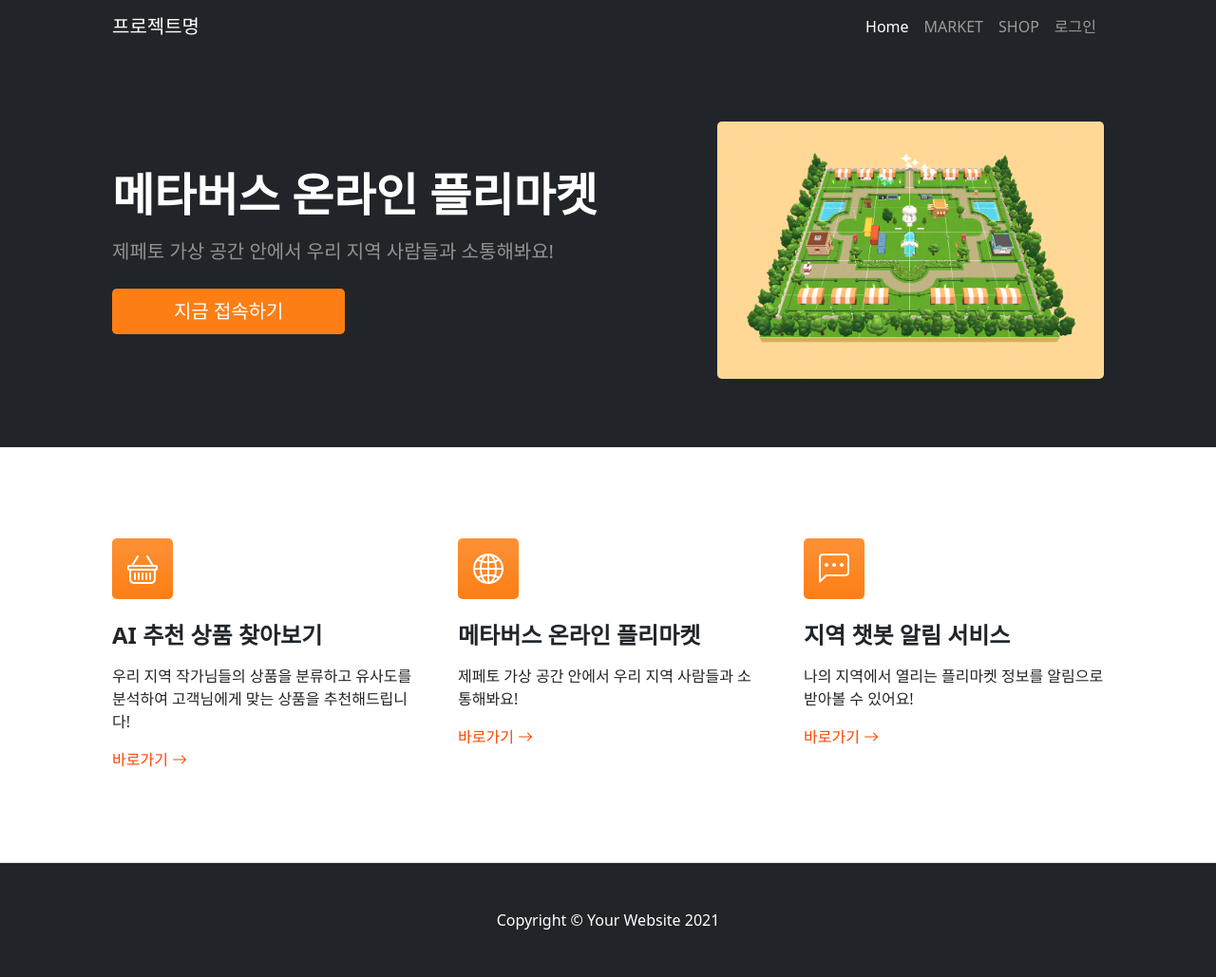
After one commit to LetUsSpeak/Bitgoeul-trading-house, a Django app: page /metaverse/ in a window 1280 px wide. The commit adds this page. Shown: the whole page at 95% size. Run offline with Django 3.2, Linux system fonts and the light colour scheme; some libraries are stand-ins or nearby versions.

Commit message:
[ADD] metaverse header page design

```diff
--- a/marketapp/templates/marketapp/base.html
+++ b/marketapp/templates/marketapp/base.html
@@ -16,35 +16,18 @@
         <!-- Responsive navbar-->
         <nav class="navbar navbar-expand-lg navbar-dark bg-dark">
             <div class="container px-5">
-                <a class="navbar-brand" href="#!">프로젝트명</a>
+                <a class="navbar-brand" href="{% url 'marketapp:main' %}">프로젝트명</a>
                 <button class="navbar-toggler" type="button" data-bs-toggle="collapse" data-bs-target="#navbarSupportedContent" aria-controls="navbarSupportedContent" aria-expanded="false" aria-label="Toggle navigation"><span class="navbar-toggler-icon"></span></button>
                 <div class="collapse navbar-collapse" id="navbarSupportedContent">
                     <ul class="navbar-nav ms-auto mb-2 mb-lg-0">
-                        <li class="nav-item"><a class="nav-link active" aria-current="page" href="#!">Home</a></li>
-                        <li class="nav-item"><a class="nav-link" href="#!">MARKET</a></li>
-                        <li class="nav-item"><a class="nav-link" href="/product/">SHOP</a></li>
-                        <li class="nav-item"><a class="nav-link" href="#!">로그인</a></li>
+                        <li class="nav-item"><a class="nav-link active" aria-current="page" href="{% url 'marketapp:main' %}">Home</a></li>
+                        <li class="nav-item"><a class="nav-link" href="#">MARKET</a></li>
+                        <li class="nav-item"><a class="nav-link" href="{% url 'productapp:list' %}">SHOP</a></li>
+                        <li class="nav-item"><a class="nav-link" href="#">로그인</a></li>
                     </ul>
                 </div>
             </div>
         </nav>
-        <!-- Header-->
-        <header class="bg-dark py-5">
-            <div class="container px-5">
-                <div class="row gx-5 justify-content-center">
-                    <div class="col-lg-6">
-                        <div class="text-center my-5">
-                            <h1 class="display-5 fw-bolder text-white mb-2">플리마켓 카운트다운</h1>
-                            <p class="lead text-white-50 mb-4">플리마케 </p>
-                            <div class="d-grid gap-3 d-sm-flex justify-content-sm-center">
-                                <a style="background: #fd7e14;" class="btn text-white btn-lg px-4 me-sm-3" href="#registerMarket">마켓 등록하기</a>
-                                <a class="btn btn-outline-light btn-lg px-4" href="#!">마켓 둘러보기</a>
-                            </div>
-                        </div>
-                    </div>
-                </div>
-            </div>
-        </header>
 
 
         {% block content %}
--- /dev/null
+++ b/marketapp/templates/marketapp/metaverse.html
@@ -0,0 +1,57 @@
+{% extends 'marketapp/base.html' %}
+{% load static %}
+{% block content %}
+
+        <!-- Header-->
+        <header class="bg-dark py-4">
+            <div class="container px-5">
+                <div class="row gx-5 align-items-center justify-content-center">
+                    <div class="col-lg-8 col-xl-7 col-xxl-6">
+                        <div class="my-5 text-center text-xl-start">
+                            <h1 class="display-5 fw-bolder text-white mb-2">메타버스 온라인 플리마켓</h1>
+                            <p class="lead fw-normal text-white-50 mb-4 my-3">제페토 가상 공간 안에서 우리 지역 사람들과 소통해봐요!</p>
+                            <div class="d-grid gap-3 d-sm-flex justify-content-sm-center justify-content-xl-start my-4">
+                                <a style="background: #fd7e14;" class="btn text-white btn-lg px-4 me-sm-3 col-5" href="#features">지금 접속하기</a>
+                            </div>
+                        </div>
+                    </div>
+                    <div class="col-xl-5 col-xxl-6 d-none d-xl-block text-center"><img class="img-fluid rounded-3 my-5" src="{% static 'marketapp/img/metaverse.png' %}" alt="..." /></div>
+                </div>
+            </div>
+        </header>
+
+        <!-- Features section-->
+        <section class="py-5 border-bottom" id="features">
+            <div class="container px-5 my-5">
+                <div class="row gx-5">
+                    <div class="col-lg-4 mb-5 mb-lg-0">
+                        <div style="background: #fd7e14;" class="feature bg-gradient text-white rounded-3 mb-3"><i class="bi bi-basket"></i></div>
+                        <h2 class="h4 fw-bolder my-2">AI 추천 상품 찾아보기</h2>
+                        <p class="my-3">우리 지역 작가님들의 상품을 분류하고 유사도를 분석하여 고객님에게 맞는 상품을 추천해드립니다!</p>
+                        <a class="text-decoration-none" style="color: orangered;" href="#">
+                            바로가기
+                            <i class="bi bi-arrow-right"></i>
+                        </a>
+                    </div>
+                    <div class="col-lg-4 mb-5 mb-lg-0">
+                        <div style="background: #fd7e14;" class="feature bg-gradient text-white rounded-3 mb-3"><i class="bi bi-globe2"></i></div>
+                        <h2 class="h4 fw-bolder my-2">메타버스 온라인 플리마켓</h2>
+                        <p class="my-3">제페토 가상 공간 안에서 우리 지역 사람들과 소통해봐요!</p>
+                        <a class="text-decoration-none" style="color: orangered;" href="{% url 'marketapp:metaverse' %}">
+                            바로가기
+                            <i class="bi bi-arrow-right"></i>
+                        </a>
+                    </div>
+                    <div class="col-lg-4">
+                        <div style="background: #fd7e14;" class="feature bg-gradient text-white rounded-3 mb-3"><i class="bi bi-chat-left-dots"></i></div>
+                        <h2 class="h4 fw-bolder my-2">지역 챗봇 알림 서비스</h2>
+                        <p class="my-3">나의 지역에서 열리는 플리마켓 정보를 알림으로 받아볼 수 있어요!</p>
+                        <a class="text-decoration-none" style="color: orangered;" href="#">
+                            바로가기
+                            <i class="bi bi-arrow-right"></i>
+                        </a>
+                    </div>
+                </div>
+            </div>
+        </section>
+{% endblock %}
--- a/marketapp/urls.py
+++ b/marketapp/urls.py
@@ -1,6 +1,9 @@
 from django.urls import path
 from . import views
 
+app_name = 'marketapp'
+
 urlpatterns = [
-    path('', views.landing),
+    path('', views.landing, name="main"),
+    path('metaverse/', views.metaverse, name="metaverse"),
 ]
--- a/marketapp/views.py
+++ b/marketapp/views.py
@@ -7,3 +7,9 @@ def landing(request):
         request,
         'marketapp/landing.html'
     )
+
+def metaverse(request):
+    return render(
+        request,
+        'marketapp/metaverse.html'
+    )
--- a/productapp/urls.py
+++ b/productapp/urls.py
@@ -1,7 +1,9 @@
 from django.urls import path
 from . import views
 
+app_name = 'productapp'
+
 urlpatterns = [
-    path('<int:pk>/', views.ProductDetail.as_view()),
-    path('', views.ProductList.as_view()),
+    path('<int:pk>/', views.ProductDetail.as_view(), name="detail"),
+    path('', views.ProductList.as_view(), name="list"),
 ]
```
Also changed, not shown: marketapp/templates/marketapp/landing.html (+21 -3 lines), marketapp/static/marketapp/img/metaverse.png (added).
